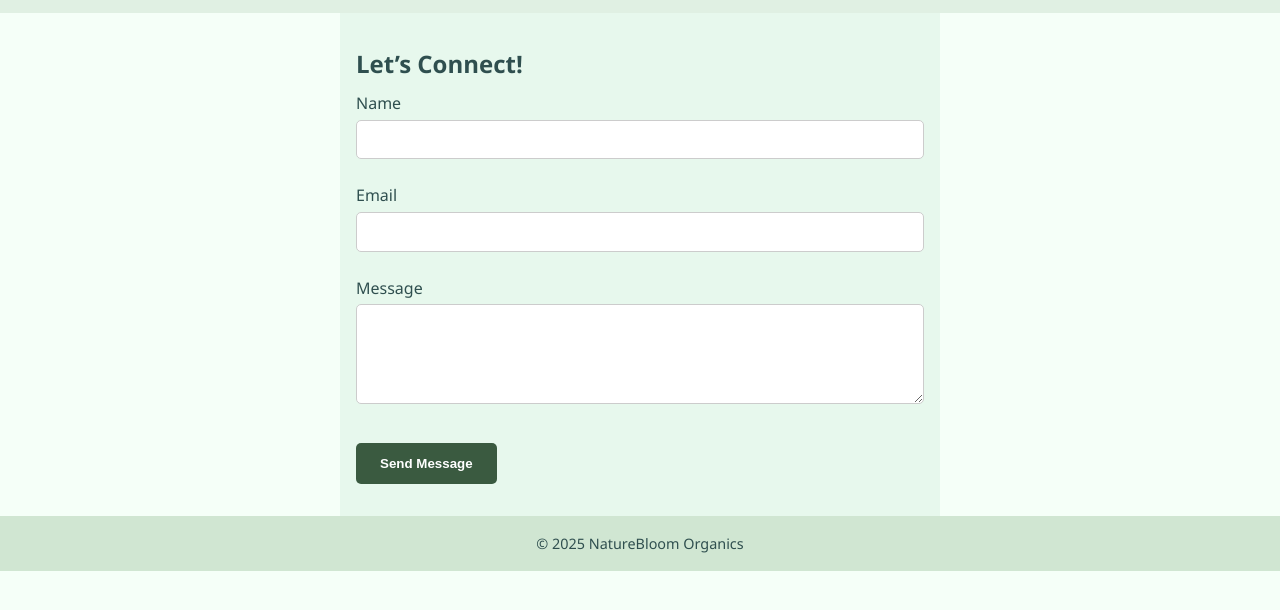
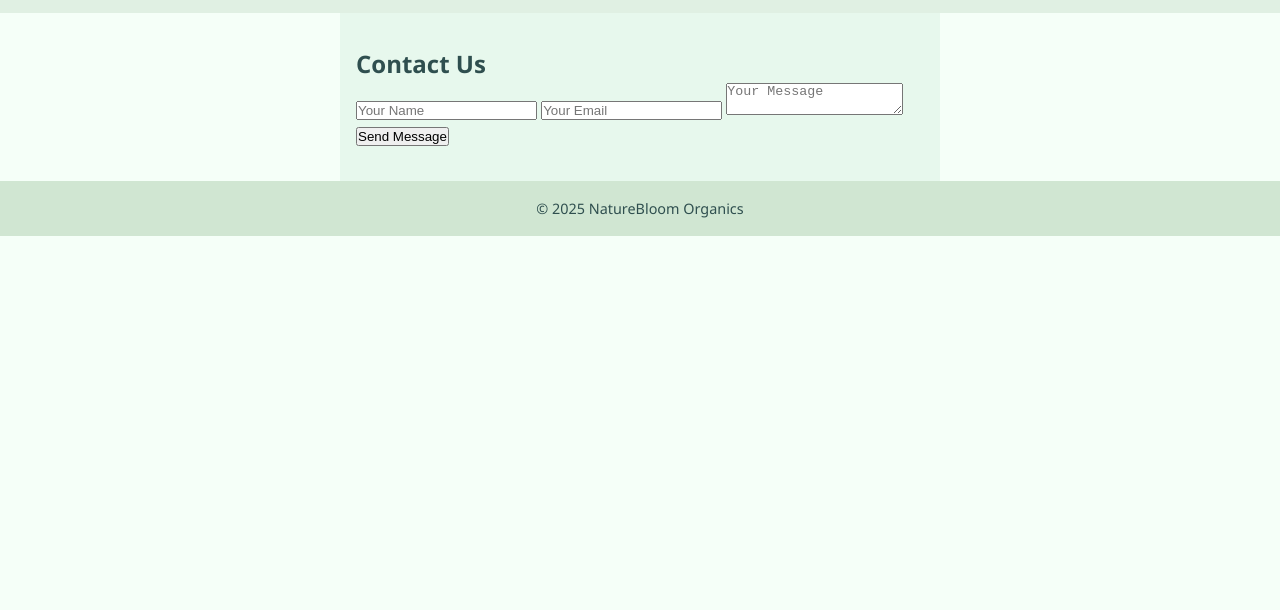
Before and after one commit to ishagupta113/Myorganicproduct, a plain HTML site: page contact.html in a window 1280 px wide. Shown: the part 60-670 px from the top of the page. Drawn offline with Linux system fonts and the light colour scheme.

Commit message:
Update contact.html

```diff
--- a/contact.html
+++ b/contact.html
@@ -3,10 +3,9 @@
 <head>
   <meta charset="UTF-8" />
   <meta name="viewport" content="width=device-width, initial-scale=1.0" />
-  <title>NatureBloom | Contact Us</title>
-  <meta name="description" content="Get in touch with NatureBloom Organics – we’d love to hear from you." />
+  <title>NatureBloom | Contact</title>
+  <meta name="description" content="Get in touch with NatureBloom for product inquiries and support." />
   <link rel="stylesheet" href="style.css" />
-
   <!-- Google Tag Manager -->
   <script>(function(w,d,s,l,i){w[l]=w[l]||[];w[l].push({'gtm.start':
   new Date().getTime(),event:'gtm.js'});var f=d.getElementsByTagName(s)[0],
@@ -31,18 +30,12 @@
   </header>
 
   <section class="contact">
-    <h2>Let’s Connect!</h2>
-    <form action="#" method="POST" class="contact-form">
-      <label for="name">Name</label>
-      <input type="text" id="name" required />
-
-      <label for="email">Email</label>
-      <input type="email" id="email" required />
-
-      <label for="message">Message</label>
-      <textarea id="message" rows="5" required></textarea>
-
-      <button type="submit" class="cta-button">Send Message</button>
+    <h2>Contact Us</h2>
+    <form action="#" method="POST">
+      <input type="text" name="name" placeholder="Your Name" required />
+      <input type="email" name="email" placeholder="Your Email" required />
+      <textarea name="message" placeholder="Your Message" required></textarea>
+      <button type="submit">Send Message</button>
     </form>
   </section>
 
```
